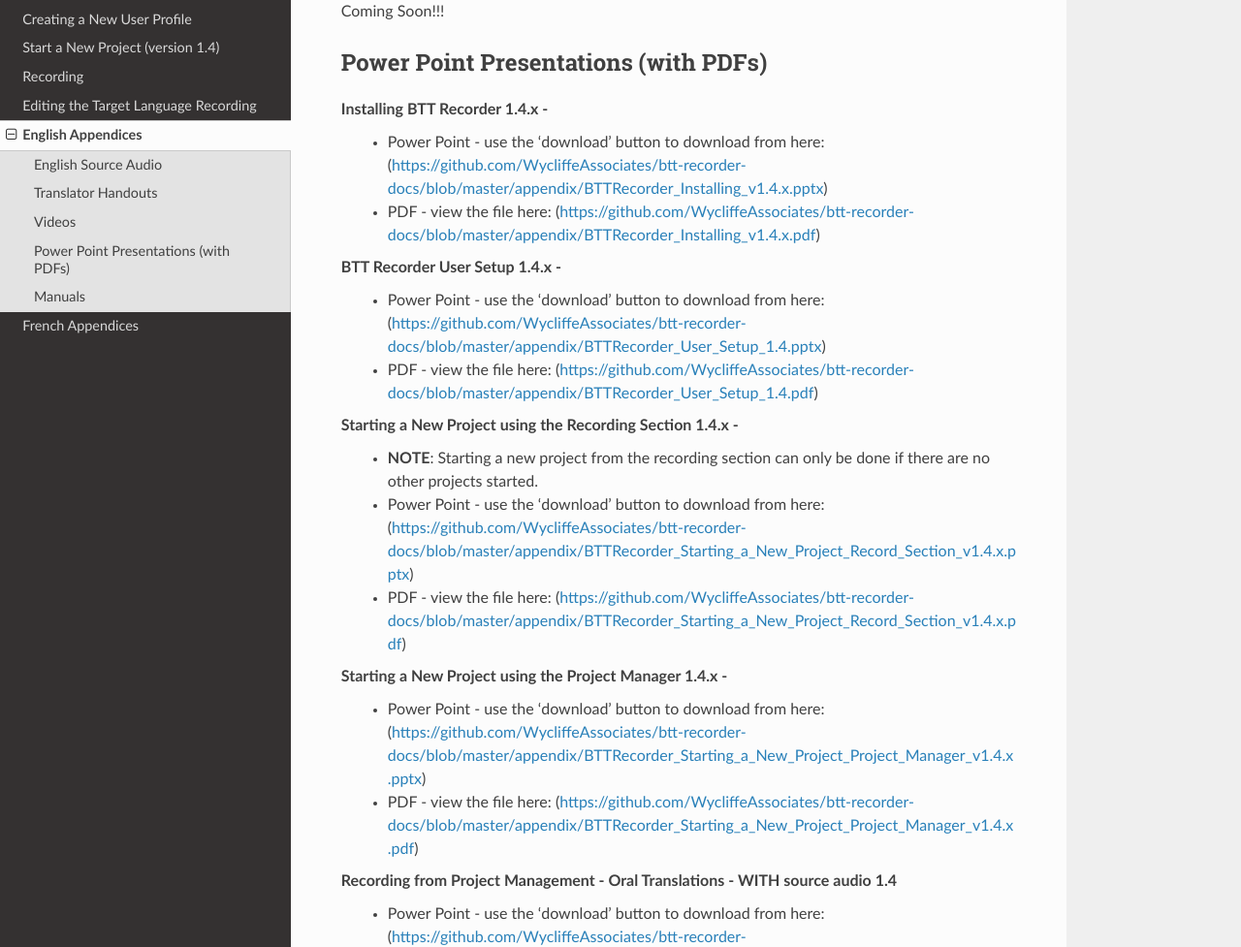
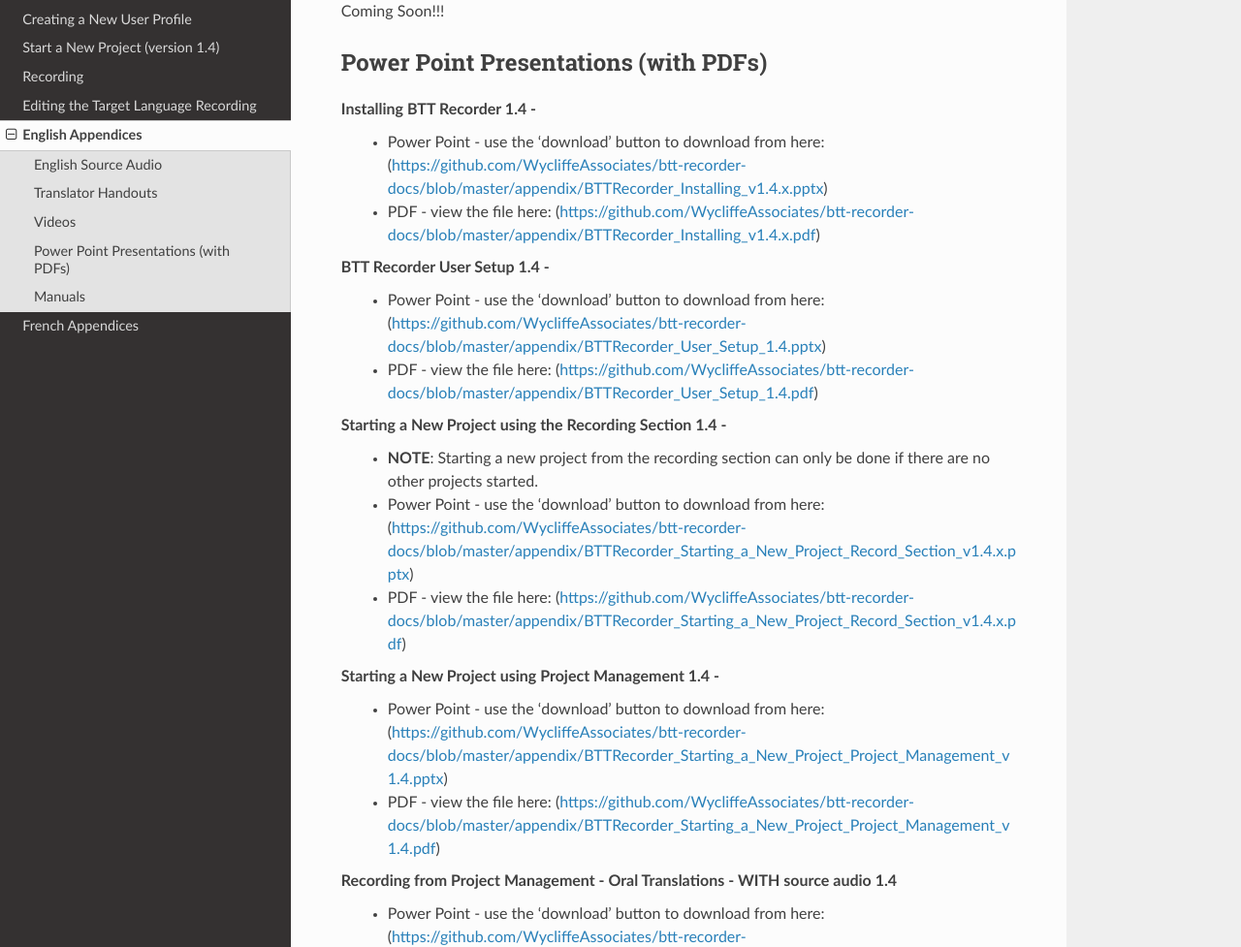
Before and after one commit to pgamer78/btt-recorder-docs, a Sphinx documentation site: the page built from docs/appendices.rst, in a window 1280 px wide and 1400 px high, scrolled down 869 px. Shown: the part 155-1132 px from the top of the window at 97% size. Built offline with Sphinx 7.4.7 and the Read the Docs theme 2.0.0, drawn with Linux system fonts in a browser that asks for light colours; pages that are not in the unit, such as notebooks, are missing from menus.

Commit message:
Update appendices.rst

```diff
--- a/docs/appendices.rst
+++ b/docs/appendices.rst
@@ -41,22 +41,22 @@ Coming Soon!!!
 Power Point Presentations (with PDFs)
 ----
 
-**Installing BTT Recorder 1.4.x** -
+**Installing BTT Recorder 1.4** -
  * Power Point - use the 'download' button to download from here: (https://github.com/WycliffeAssociates/btt-recorder-docs/blob/master/appendix/BTTRecorder_Installing_v1.4.x.pptx)
  * PDF - view the file here: (https://github.com/WycliffeAssociates/btt-recorder-docs/blob/master/appendix/BTTRecorder_Installing_v1.4.x.pdf)
 
-**BTT Recorder User Setup 1.4.x** -
+**BTT Recorder User Setup 1.4** -
  * Power Point - use the 'download' button to download from here: (https://github.com/WycliffeAssociates/btt-recorder-docs/blob/master/appendix/BTTRecorder_User_Setup_1.4.pptx)
  * PDF - view the file here: (https://github.com/WycliffeAssociates/btt-recorder-docs/blob/master/appendix/BTTRecorder_User_Setup_1.4.pdf)
 
-**Starting a New Project using the Recording Section 1.4.x** -
+**Starting a New Project using the Recording Section 1.4** -
  * **NOTE**: Starting a new project from the recording section can only be done if there are no other projects started.
  * Power Point - use the 'download' button to download from here: (https://github.com/WycliffeAssociates/btt-recorder-docs/blob/master/appendix/BTTRecorder_Starting_a_New_Project_Record_Section_v1.4.x.pptx)
  * PDF - view the file here: (https://github.com/WycliffeAssociates/btt-recorder-docs/blob/master/appendix/BTTRecorder_Starting_a_New_Project_Record_Section_v1.4.x.pdf)
 
-**Starting a New Project using the Project Manager 1.4.x** -
- * Power Point - use the 'download' button to download from here: (https://github.com/WycliffeAssociates/btt-recorder-docs/blob/master/appendix/BTTRecorder_Starting_a_New_Project_Project_Manager_v1.4.x.pptx)
- * PDF - view the file here: (https://github.com/WycliffeAssociates/btt-recorder-docs/blob/master/appendix/BTTRecorder_Starting_a_New_Project_Project_Manager_v1.4.x.pdf)
+**Starting a New Project using Project Management 1.4** -
+ * Power Point - use the 'download' button to download from here: (https://github.com/WycliffeAssociates/btt-recorder-docs/blob/master/appendix/BTTRecorder_Starting_a_New_Project_Project_Management_v1.4.pptx)
+ * PDF - view the file here: (https://github.com/WycliffeAssociates/btt-recorder-docs/blob/master/appendix/BTTRecorder_Starting_a_New_Project_Project_Management_v1.4.pdf)
 
 **Recording from Project Management - Oral Translations - WITH source audio 1.4**
  * Power Point - use the 'download' button to download from here: (https://github.com/WycliffeAssociates/btt-recorder-docs/blob/master/appendix/BTTRecorder_Recording_from_PM-Oral_Translations_%20With_Source_Audiov1.4.x.pptx)
```
